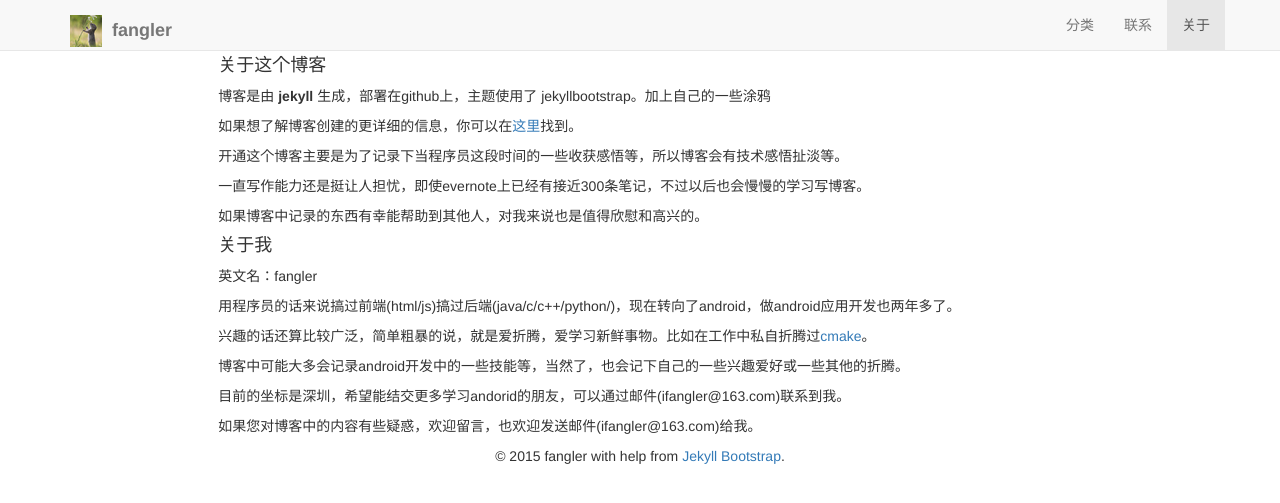
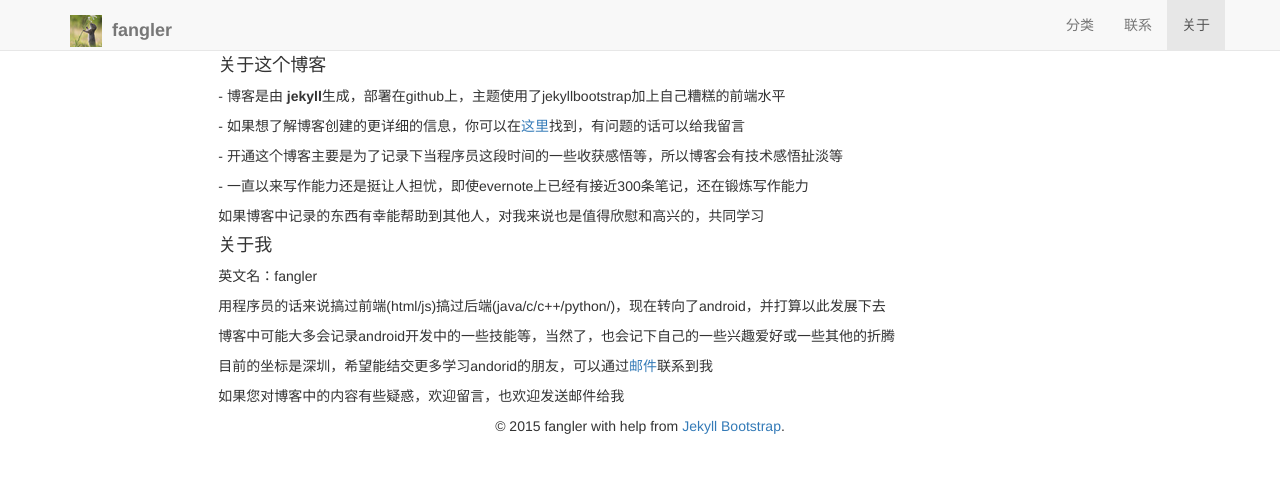
Before and after one commit to fangler/fangler.github.io, a Jekyll site: the page built from about.html, in a window 1280 px wide. Shown: the top 503 px of the page. Built offline with Jekyll 4.4.1, drawn with Linux system fonts in a browser that asks for light colours; nearby versions of some CDN libraries; library files that are not in the unit come from our copies; comment, search, counter and statistics services are not loaded.

Commit message:
update about

```diff
--- a/about.html
+++ b/about.html
@@ -7,19 +7,18 @@ description: "fangler的个人标签"
 
 <h3>关于</h3>
 <h4>关于这个博客</h4>
-<p>博客是由 <strong>jekyll </strong>生成，部署在github上，主题使用了 jekyllbootstrap。加上自己的一些涂鸦</p>
-<p>如果想了解博客创建的更详细的信息，你可以在<a href="interest/2015/03/25/the-birth-of-the-blog">这里</a>找到。</p>
-<p>开通这个博客主要是为了记录下当程序员这段时间的一些收获感悟等，所以博客会有技术感悟扯淡等。</p>
-<p>一直写作能力还是挺让人担忧，即使evernote上已经有接近300条笔记，不过以后也会慢慢的学习写博客。</p>
-<p>如果博客中记录的东西有幸能帮助到其他人，对我来说也是值得欣慰和高兴的。</p>
+<p>- 博客是由 <strong>jekyll</strong>生成，部署在github上，主题使用了jekyllbootstrap加上自己糟糕的前端水平</p>
+<p>- 如果想了解博客创建的更详细的信息，你可以在<a href="interest/2015/03/25/the-birth-of-the-blog">这里</a>找到，有问题的话可以给我留言</p>
+<p>- 开通这个博客主要是为了记录下当程序员这段时间的一些收获感悟等，所以博客会有技术感悟扯淡等</p>
+<p>- 一直以来写作能力还是挺让人担忧，即使evernote上已经有接近300条笔记，还在锻炼写作能力</p>
+<p>如果博客中记录的东西有幸能帮助到其他人，对我来说也是值得欣慰和高兴的，共同学习</p>
 
 <h4>关于我</h4>
 <p>英文名：fangler</p>
-<p>用程序员的话来说搞过前端(html/js)搞过后端(java/c/c++/python/)，现在转向了android，做android应用开发也两年多了。</p>
-<p>兴趣的话还算比较广泛，简单粗暴的说，就是爱折腾，爱学习新鲜事物。比如在工作中私自折腾过<a href="http://www.cmake.org/">cmake</a>。</p>
-<p>博客中可能大多会记录android开发中的一些技能等，当然了，也会记下自己的一些兴趣爱好或一些其他的折腾。</p>
-<p>目前的坐标是深圳，希望能结交更多学习andorid的朋友，可以通过邮件(ifangler@163.com)联系到我。</p>
-<p>如果您对博客中的内容有些疑惑，欢迎留言，也欢迎发送邮件(ifangler@163.com)给我。</p>
+<p>用程序员的话来说搞过前端(html/js)搞过后端(java/c/c++/python/)，现在转向了android，并打算以此发展下去</p>
+<p>博客中可能大多会记录android开发中的一些技能等，当然了，也会记下自己的一些兴趣爱好或一些其他的折腾</p>
+<p>目前的坐标是深圳，希望能结交更多学习andorid的朋友，可以通过<a href="Mailto:ifangler@163.com">邮件</a>联系到我</p>
+<p>如果您对博客中的内容有些疑惑，欢迎留言，也欢迎发送邮件给我</p>
 
 <!-- comment area -->
 <div>
```
Also changed, not shown: contact.html (+7 -1 lines).
